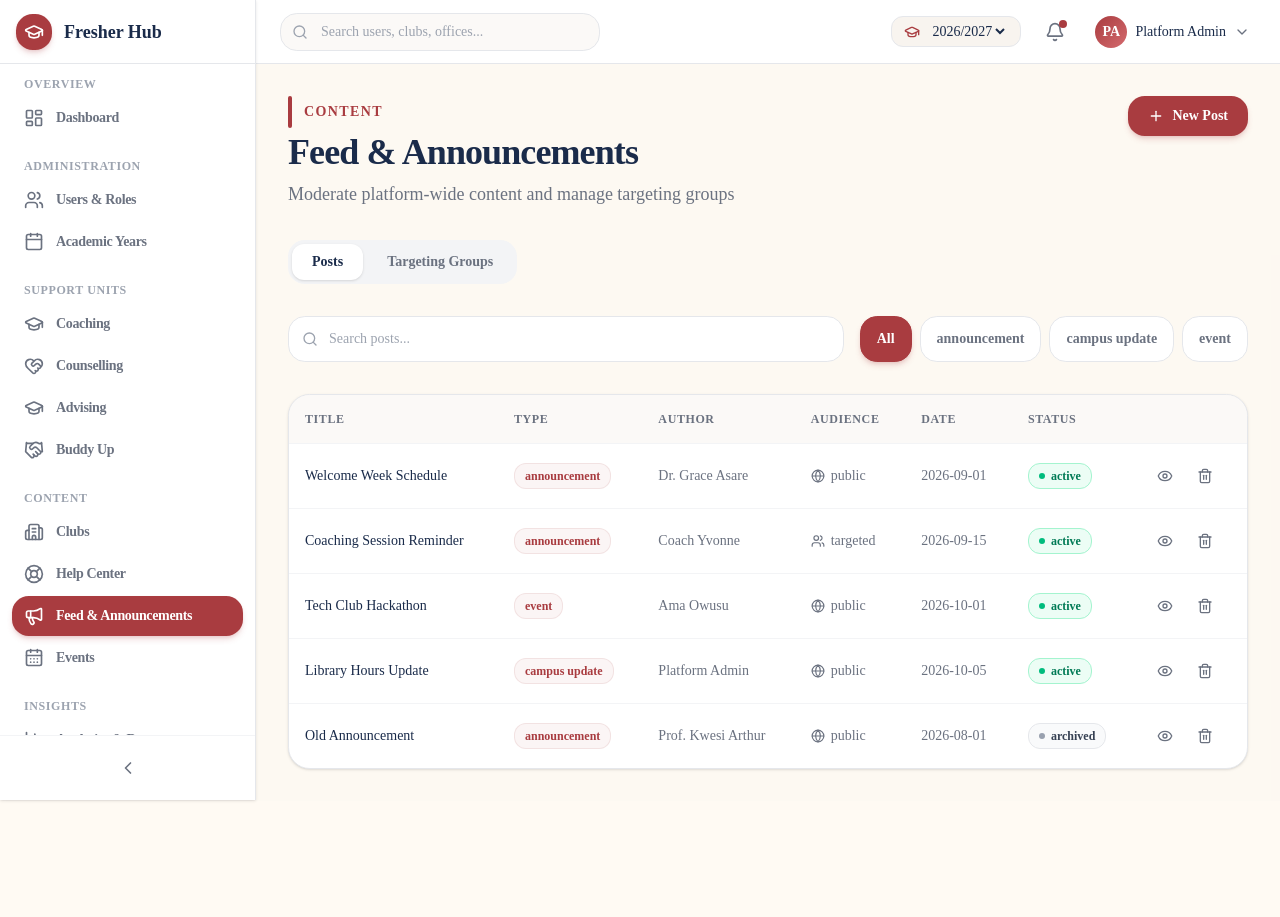
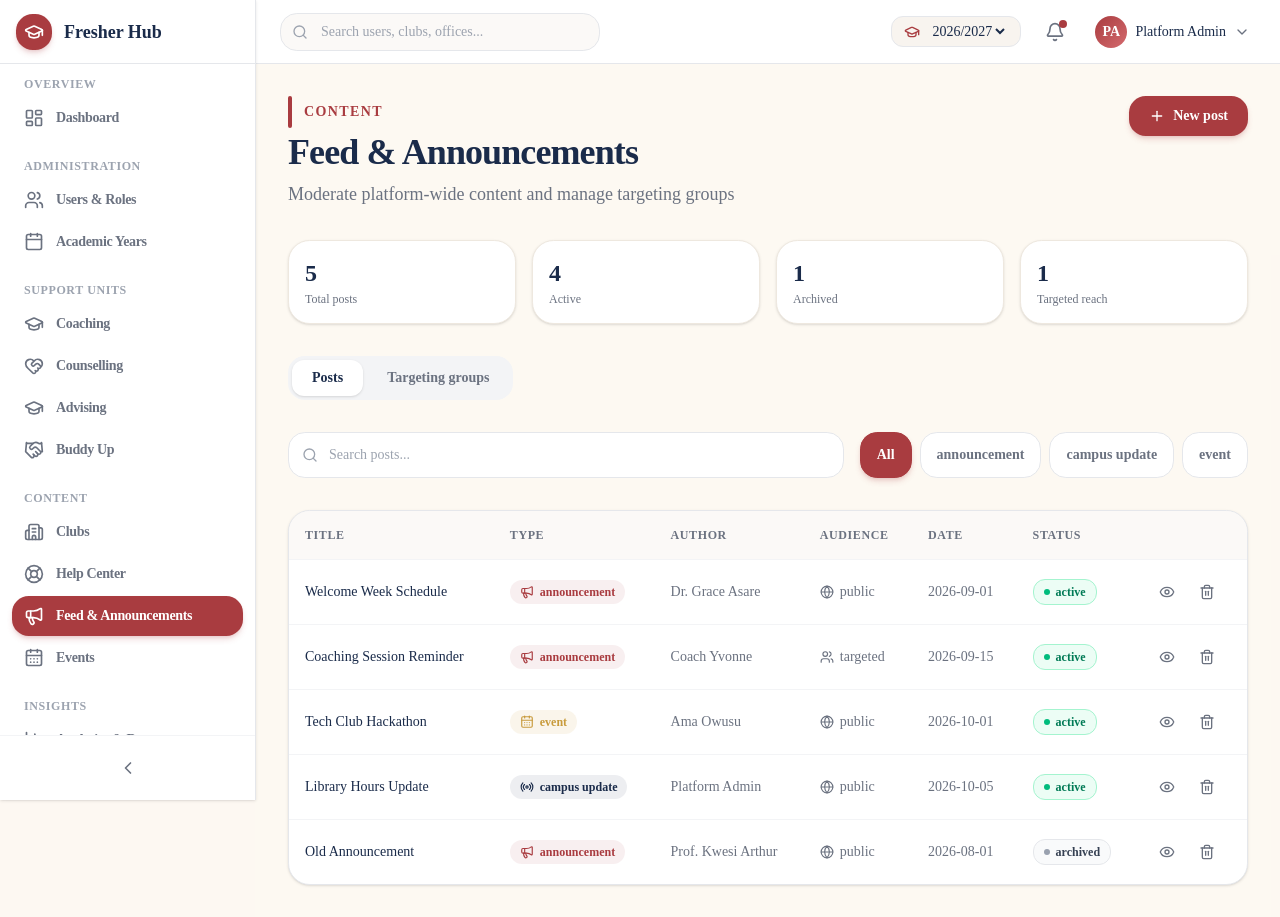
Before and after one commit to adoumouangnamouemmanuel/freshers_hub, a Next.js app in the folder apps/web/: page /dashboard/feed in a window 1280 px wide. Before the commit the page ends 801 px from the top, so only its background shows below. Built offline with nearby package versions, Linux system fonts and the light colour scheme.

Commit message:
updated feed page

```diff
--- a/apps/web/app/dashboard/feed/page.tsx
+++ b/apps/web/app/dashboard/feed/page.tsx
@@ -1,19 +1,73 @@
 "use client";
 
-import { useState } from "react";
-import { Megaphone, Plus, Eye, Trash2, Users, Globe } from "lucide-react";
-import { AnimatedPage, AnimatedSection } from "@/components/ui/animated-container";
+import { useMemo, useState } from "react";
+import {
+  Plus,
+  Eye,
+  Trash2,
+  Users,
+  Globe,
+  GraduationCap,
+  Megaphone,
+  CalendarDays,
+  Radio,
+  FolderPlus,
+} from "lucide-react";
+import {
+  AnimatedPage,
+  AnimatedSection,
+} from "@/components/ui/animated-container";
 import { PageHeader } from "@/components/ui/page-header";
 import { SearchInput, FilterButton } from "@/components/ui/search-input";
 import { DataTable } from "@/components/ui/data-table";
 import { StatusBadge } from "@/components/ui/status-badge";
 
 const posts = [
-  { id: "1", title: "Welcome Week Schedule", type: "announcement", author: "Dr. Grace Asare", audience: "public", date: "2026-09-01", status: "active" },
-  { id: "2", title: "Coaching Session Reminder", type: "announcement", author: "Coach Yvonne", audience: "targeted", date: "2026-09-15", status: "active" },
-  { id: "3", title: "Tech Club Hackathon", type: "event", author: "Ama Owusu", audience: "public", date: "2026-10-01", status: "active" },
-  { id: "4", title: "Library Hours Update", type: "campus_update", author: "Platform Admin", audience: "public", date: "2026-10-05", status: "active" },
-  { id: "5", title: "Old Announcement", type: "announcement", author: "Prof. Kwesi Arthur", audience: "public", date: "2026-08-01", status: "archived" },
+  {
+    id: "1",
+    title: "Welcome Week Schedule",
+    type: "announcement",
+    author: "Dr. Grace Asare",
+    audience: "public",
+    date: "2026-09-01",
+    status: "active",
+  },
+  {
+    id: "2",
+    title: "Coaching Session Reminder",
+    type: "announcement",
+    author: "Coach Yvonne",
+    audience: "targeted",
+    date: "2026-09-15",
+    status: "active",
+  },
+  {
+    id: "3",
+    title: "Tech Club Hackathon",
+    type: "event",
+    author: "Ama Owusu",
+    audience: "public",
+    date: "2026-10-01",
+    status: "active",
+  },
+  {
+    id: "4",
+    title: "Library Hours Update",
+    type: "campus_update",
+    author: "Platform Admin",
+    audience: "public",
+    date: "2026-10-05",
+    status: "active",
+  },
+  {
+    id: "5",
+    title: "Old Announcement",
+    type: "announcement",
+    author: "Prof. Kwesi Arthur",
+    audience: "public",
+    date: "2026-08-01",
+    status: "archived",
+  },
 ];
 
 const groups = [
@@ -22,6 +76,22 @@ const groups = [
   { id: "g3", name: "International Students", type: "cohort", members: 34 },
   { id: "g4", name: "Peer Coaches", type: "cohort", members: 8 },
 ];
+
+/** Same brand-derived accent system used across the portal — content
+ *  type gets its own color the same way units do on the Dashboard. */
+const TYPE_STYLES: Record<
+  string,
+  { color: string; bg: string; icon: typeof Megaphone }
+> = {
+  announcement: { color: "#A93C40", bg: "#A93C4014", icon: Megaphone },
+  campus_update: { color: "#1A2B4A", bg: "#1A2B4A14", icon: Radio },
+  event: { color: "#C89B3C", bg: "#C89B3C1A", icon: CalendarDays },
+};
+
+const GROUP_ICON: Record<string, typeof GraduationCap> = {
+  class_year: GraduationCap,
+  cohort: Users,
+};
 
 export default function FeedPage() {
   const [search, setSearch] = useState("");
@@ -34,6 +104,18 @@ export default function FeedPage() {
     return ms && p.type === filter;
   });
 
+  const stats = useMemo(
+    () => ({
+      total: posts.length,
+      active: posts.filter((p) => p.status === "active").length,
+      archived: posts.filter((p) => p.status === "archived").length,
+      targeted: posts.filter((p) => p.audience === "targeted").length,
+    }),
+    [],
+  );
+
+  const maxMembers = Math.max(...groups.map((g) => g.members));
+
   return (
     <AnimatedPage>
       <PageHeader
@@ -41,83 +123,217 @@ export default function FeedPage() {
         description="Moderate platform-wide content and manage targeting groups"
         badge="Content"
         action={
-          <button className="inline-flex items-center gap-2 px-5 py-2.5 rounded-xl bg-[#A93C40] text-white text-sm font-semibold hover:bg-[#A93C40]/90 transition-colors shadow-md shadow-[#A93C40]/20 cursor-pointer">
-            <Plus className="w-4 h-4" />
-            New Post
+          <button className="inline-flex cursor-pointer items-center gap-2 rounded-xl bg-[#A93C40] px-5 py-2.5 text-sm font-semibold text-white shadow-md shadow-[#A93C40]/20 transition-colors hover:bg-[#8f3236]">
+            <Plus className="h-4 w-4" />
+            New post
           </button>
         }
       />
 
+      {/* Summary strip — the actual shape of what's on the Feed right now */}
+      <div className="grid grid-cols-2 gap-4 sm:grid-cols-4">
+        {[
+          { label: "Total posts", value: stats.total },
+          { label: "Active", value: stats.active },
+          { label: "Archived", value: stats.archived },
+          { label: "Targeted reach", value: stats.targeted },
+        ].map((s) => (
+          <div
+            key={s.label}
+            className="rounded-2xl border border-[#eee8df] bg-white p-4 shadow-sm"
+          >
+            <p className="text-2xl font-bold text-[#1A2B4A] tabular-nums">
+              {s.value}
+            </p>
+            <p className="mt-0.5 text-xs text-[#6B7280]">{s.label}</p>
+          </div>
+        ))}
+      </div>
+
       {/* Tabs */}
-      <div className="flex gap-1 p-1 rounded-xl bg-[#f3f4f6] w-fit">
-        {["posts", "groups"].map((t) => (
+      <div className="flex w-fit gap-1 rounded-xl bg-[#f3f4f6] p-1">
+        {(["posts", "groups"] as const).map((t) => (
           <button
             key={t}
-            onClick={() => setTab(t as any)}
-            className={`px-5 py-2 rounded-lg text-sm font-semibold transition-all cursor-pointer ${
-              tab === t ? "bg-white text-[#1A2B4A] shadow-sm" : "text-[#6B7280] hover:text-[#1A2B4A]"
+            onClick={() => setTab(t)}
+            className={`cursor-pointer rounded-lg px-5 py-2 text-sm font-semibold transition-all ${
+              tab === t
+                ? "bg-white text-[#1A2B4A] shadow-sm"
+                : "text-[#6B7280] hover:text-[#1A2B4A]"
             }`}
           >
-            {t === "posts" ? "Posts" : "Targeting Groups"}
+            {t === "posts" ? "Posts" : "Targeting groups"}
           </button>
         ))}
       </div>
 
       {tab === "posts" ? (
         <>
-          <div className="flex flex-col sm:flex-row gap-4">
-            <SearchInput value={search} onChange={setSearch} placeholder="Search posts..." className="flex-1" />
-            <div className="flex gap-2">
+          <div className="flex flex-col gap-4 sm:flex-row">
+            <SearchInput
+              value={search}
+              onChange={setSearch}
+              placeholder="Search posts..."
+              className="flex-1"
+            />
+            <div className="flex flex-wrap gap-2">
               {["all", "announcement", "campus_update", "event"].map((f) => (
-                <FilterButton key={f} label={f === "all" ? "All" : f.replace("_", " ")} active={filter === f} onClick={() => setFilter(f)} />
+                <FilterButton
+                  key={f}
+                  label={f === "all" ? "All" : f.replace("_", " ")}
+                  active={filter === f}
+                  onClick={() => setFilter(f)}
+                />
               ))}
             </div>
           </div>
 
+          {filtered.length === 0 ? (
+            <AnimatedSection className="rounded-2xl border border-dashed border-[#e5e1d8] bg-white p-12 text-center">
+              <div className="mx-auto mb-3 flex h-12 w-12 items-center justify-center rounded-full bg-[#f8f4ef]">
+                <Megaphone className="h-5 w-5 text-[#A93C40]" />
+              </div>
+              <p className="font-semibold text-[#1A2B4A]">
+                No posts match this view
+              </p>
+              <p className="mt-1 text-sm text-[#6B7280]">
+                Try a different search term, or clear the type filter above.
+              </p>
+            </AnimatedSection>
+          ) : (
             <DataTable
               columns={[
-              { key: "title", header: "Title", render: (p: any) => <span className="font-medium text-[#1A2B4A]">{p.title}</span> },
-              { key: "type", header: "Type", render: (p: any) => (
-                <span className="inline-flex items-center px-2.5 py-1 rounded-lg text-xs font-semibold bg-[#A93C40]/5 text-[#A93C40] border border-[#A93C40]/10">
+                {
+                  key: "title",
+                  header: "Title",
+                  render: (p: any) => (
+                    <span className="font-medium text-[#1A2B4A]">
+                      {p.title}
+                    </span>
+                  ),
+                },
+                {
+                  key: "type",
+                  header: "Type",
+                  render: (p: any) => {
+                    const style = TYPE_STYLES[p.type];
+                    const Icon = style.icon;
+                    return (
+                      <span
+                        className="inline-flex items-center gap-1.5 rounded-lg px-2.5 py-1 text-xs font-semibold"
+                        style={{
+                          color: style.color,
+                          backgroundColor: style.bg,
+                        }}
+                      >
+                        <Icon className="h-3.5 w-3.5" />
                         {p.type.replace("_", " ")}
                       </span>
-              )},
-              { key: "author", header: "Author", render: (p: any) => <span className="text-[#6B7280]">{p.author}</span> },
-              { key: "audience", header: "Audience", render: (p: any) => (
+                    );
+                  },
+                },
+                {
+                  key: "author",
+                  header: "Author",
+                  render: (p: any) => (
+                    <span className="text-[#6B7280]">{p.author}</span>
+                  ),
+                },
+                {
+                  key: "audience",
+                  header: "Audience",
+                  render: (p: any) => (
                     <span className="flex items-center gap-1.5 text-sm text-[#6B7280]">
-                  {p.audience === "public" ? <Globe className="w-3.5 h-3.5" /> : <Users className="w-3.5 h-3.5" />}
+                      {p.audience === "public" ? (
+                        <Globe className="h-3.5 w-3.5" />
+                      ) : (
+                        <Users className="h-3.5 w-3.5" />
+                      )}
                       {p.audience}
                     </span>
-              )},
-              { key: "date", header: "Date", render: (p: any) => <span className="text-[#6B7280]">{p.date}</span> },
-              { key: "status", header: "Status", render: (p: any) => <StatusBadge status={p.status} /> },
-              { key: "actions", header: "", render: (p: any) => (
+                  ),
+                },
+                {
+                  key: "date",
+                  header: "Date",
+                  render: (p: any) => (
+                    <span className="text-[#6B7280]">{p.date}</span>
+                  ),
+                },
+                {
+                  key: "status",
+                  header: "Status",
+                  render: (p: any) => <StatusBadge status={p.status} />,
+                },
+                {
+                  key: "actions",
+                  header: "",
+                  render: (p: any) => (
                     <div className="flex gap-2">
-                  <button className="p-2 rounded-lg text-[#6B7280] hover:text-[#A93C40] hover:bg-[#A93C40]/5 transition-colors cursor-pointer"><Eye className="w-4 h-4" /></button>
-                  <button className="p-2 rounded-lg text-[#6B7280] hover:text-red-500 hover:bg-red-50 transition-colors cursor-pointer"><Trash2 className="w-4 h-4" /></button>
+                      <button
+                        aria-label={`View ${p.title}`}
+                        className="cursor-pointer rounded-lg p-2 text-[#6B7280] transition-colors hover:bg-[#A93C40]/5 hover:text-[#A93C40]"
+                      >
+                        <Eye className="h-4 w-4" />
+                      </button>
+                      <button
+                        aria-label={`Remove ${p.title}`}
+                        className="cursor-pointer rounded-lg p-2 text-[#6B7280] transition-colors hover:bg-red-50 hover:text-red-500"
+                      >
+                        <Trash2 className="h-4 w-4" />
+                      </button>
                     </div>
-              )},
+                  ),
+                },
               ]}
               data={filtered}
               keyExtractor={(p: any) => p.id}
             />
+          )}
         </>
       ) : (
-        <div className="grid gap-4 grid-cols-1 sm:grid-cols-2">
-          {groups.map((g) => (
-            <div key={g.id} className="rounded-2xl border bg-white p-5 shadow-sm hover:shadow-lg transition-all">
-              <div className="flex items-center justify-between">
-                <div>
+        <>
+          <div className="flex justify-end">
+            <button className="inline-flex cursor-pointer items-center gap-2 rounded-xl border border-[#e5e1d8] px-4 py-2.5 text-sm font-semibold text-[#6B7280] transition-colors hover:bg-[#f8f4ef]">
+              <FolderPlus className="h-4 w-4" />
+              Create group
+            </button>
+          </div>
+
+          <div className="grid grid-cols-1 gap-4 sm:grid-cols-2">
+            {groups.map((g) => {
+              const Icon = GROUP_ICON[g.type] ?? Users;
+              const proportion = Math.round((g.members / maxMembers) * 100);
+              return (
+                <AnimatedSection
+                  key={g.id}
+                  className="rounded-2xl border border-[#eee8df] bg-white p-5 shadow-sm transition-all hover:shadow-lg"
+                >
+                  <div className="flex items-start gap-3">
+                    <div className="flex h-9 w-9 shrink-0 items-center justify-center rounded-lg bg-[#A93C40]/5">
+                      <Icon className="h-4 w-4 text-[#A93C40]" />
+                    </div>
+                    <div className="min-w-0 flex-1">
                       <p className="font-semibold text-[#1A2B4A]">{g.name}</p>
-                  <p className="text-xs text-[#6B7280] capitalize">{g.type} · {g.members} members</p>
+                      <p className="text-xs capitalize text-[#9CA3AF]">
+                        {g.type.replace("_", " ")}
+                      </p>
                     </div>
-                <span className="inline-flex items-center px-2.5 py-1 rounded-lg text-xs font-semibold bg-[#A93C40]/5 text-[#A93C40]">
+                    <span className="shrink-0 text-lg font-bold text-[#1A2B4A] tabular-nums">
                       {g.members}
                     </span>
                   </div>
+                  <div className="mt-4 h-1.5 w-full overflow-hidden rounded-full bg-[#f3f0ea]">
+                    <div
+                      className="h-1.5 rounded-full bg-[#A93C40]"
+                      style={{ width: `${proportion}%` }}
+                    />
                   </div>
-          ))}
+                </AnimatedSection>
+              );
+            })}
           </div>
+        </>
       )}
     </AnimatedPage>
   );
```
Lines whose indentation alone changed are shown as unchanged.
